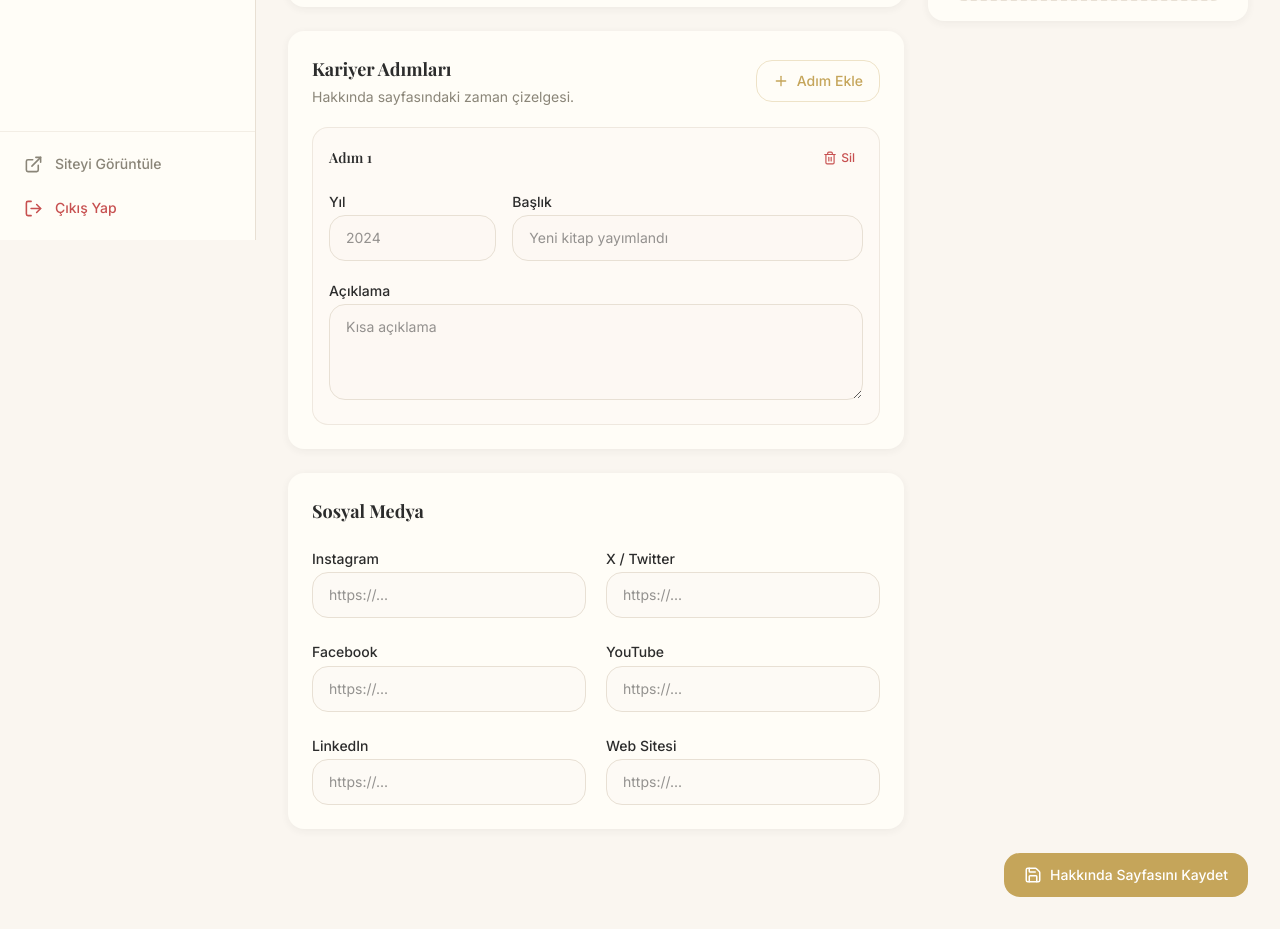
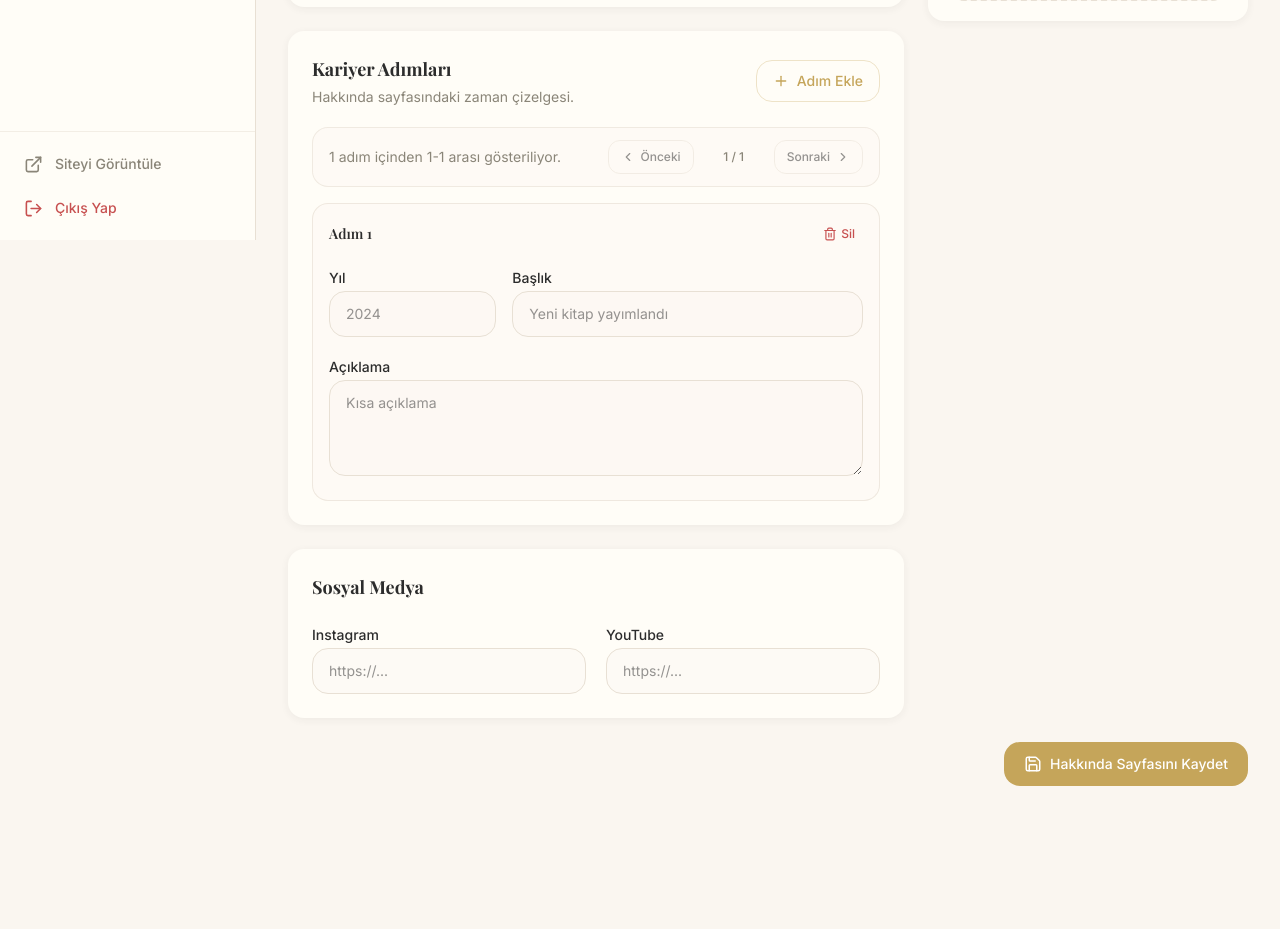
Before and after one commit to keremclp/RamazanTemelkuranWebsite, a Next.js app: page /admin/about in a window 1280 px wide. Shown: the part 560-1489 px from the top of the page. After the commit the page ends 1378 px from the top, so only its background shows below. Built offline with nearby package versions, Linux system fonts and the light colour scheme; no server answers; the database is empty; a web font is replaced by a local one.

Commit message:
color fix

```diff
--- a/src/app/(admin)/admin/about/actions.ts
+++ b/src/app/(admin)/admin/about/actions.ts
@@ -24,11 +24,7 @@ const initialError = (message: string): AboutFormState => ({ message });
 
 const socialKeys = [
   "instagram",
-  "twitter",
-  "facebook",
   "youtube",
-  "linkedin",
-  "website",
 ] as const;
 
 function getString(formData: FormData, key: string) {
--- a/src/app/(admin)/admin/settings/actions.ts
+++ b/src/app/(admin)/admin/settings/actions.ts
@@ -24,11 +24,7 @@ const initialError = (message: string): SiteSettingsFormState => ({ message });
 
 const socialKeys = [
   "instagram",
-  "twitter",
-  "facebook",
   "youtube",
-  "linkedin",
-  "website",
 ] as const;
 
 function getString(formData: FormData, key: string) {
--- a/src/app/(public)/about/page.tsx
+++ b/src/app/(public)/about/page.tsx
@@ -1,6 +1,6 @@
 import type { Metadata } from "next";
 import Image from "next/image";
-import { User, Mail } from "lucide-react";
+import { User } from "lucide-react";
 import { createClient } from "@/lib/supabase/server";
 import type { AboutContent } from "@/lib/types/database";
 
@@ -18,22 +18,6 @@ function InstagramIcon({ className }: { className?: string }) {
   );
 }
 
-function TwitterIcon({ className }: { className?: string }) {
-  return (
-    <svg className={className} viewBox="0 0 24 24" fill="currentColor">
-      <path d="M18.244 2.25h3.308l-7.227 8.26 8.502 11.24H16.17l-5.214-6.817L4.99 21.75H1.68l7.73-8.835L1.254 2.25H8.08l4.713 6.231zm-1.161 17.52h1.833L7.084 4.126H5.117z" />
-    </svg>
-  );
-}
-
-function FacebookIcon({ className }: { className?: string }) {
-  return (
-    <svg className={className} viewBox="0 0 24 24" fill="currentColor">
-      <path d="M24 12.073c0-6.627-5.373-12-12-12s-12 5.373-12 12c0 5.99 4.388 10.954 10.125 11.854v-8.385H7.078v-3.47h3.047V9.43c0-3.007 1.792-4.669 4.533-4.669 1.312 0 2.686.235 2.686.235v2.953H15.83c-1.491 0-1.956.925-1.956 1.874v2.25h3.328l-.532 3.47h-2.796v8.385C19.612 23.027 24 18.062 24 12.073z" />
-    </svg>
-  );
-}
-
 function YouTubeIcon({ className }: { className?: string }) {
   return (
     <svg className={className} viewBox="0 0 24 24" fill="currentColor">
@@ -42,20 +26,19 @@ function YouTubeIcon({ className }: { className?: string }) {
   );
 }
 
-const socialIconMap: Record<string, React.FC<{ className?: string }>> = {
+const socialPlatforms = ["instagram", "youtube"] as const;
+
+const socialIconMap: Record<
+  (typeof socialPlatforms)[number],
+  React.FC<{ className?: string }>
+> = {
   instagram: InstagramIcon,
-  twitter: TwitterIcon,
-  facebook: FacebookIcon,
   youtube: YouTubeIcon,
 };
 
-const socialLabels: Record<string, string> = {
+const socialLabels: Record<(typeof socialPlatforms)[number], string> = {
   instagram: "Instagram",
-  twitter: "X (Twitter)",
-  facebook: "Facebook",
   youtube: "YouTube",
-  linkedin: "LinkedIn",
-  website: "Web Sitesi",
 };
 
 export default async function AboutPage() {
@@ -67,6 +50,10 @@ export default async function AboutPage() {
     .single();
 
   const about = data as AboutContent | null;
+  const socialEntries = socialPlatforms.flatMap((platform) => {
+    const url = about?.social_links?.[platform];
+    return url ? [{ platform, url }] : [];
+  });
 
   return (
     <section className="section-padding">
@@ -162,15 +149,14 @@ export default async function AboutPage() {
         )}
 
         {/* Social Media Links */}
-        {about?.social_links && Object.keys(about.social_links).length > 0 && (
+        {socialEntries.length > 0 && (
           <div className="text-center">
             <h2 className="text-2xl md:text-3xl font-bold font-[family-name:var(--font-heading)] text-primary mb-8">
               Sosyal Medya
             </h2>
 
             <div className="flex flex-wrap justify-center gap-4">
-              {Object.entries(about.social_links).map(([platform, url]) => {
-                if (!url) return null;
+              {socialEntries.map(({ platform, url }) => {
                 const IconComponent = socialIconMap[platform];
 
                 return (
@@ -180,15 +166,11 @@ export default async function AboutPage() {
                     target="_blank"
                     rel="noopener noreferrer"
                     className="group flex items-center gap-3 px-6 py-3 bg-surface border border-border rounded-[var(--radius-lg)] shadow-[var(--shadow-card)] hover:shadow-[var(--shadow-card-hover)] hover:border-accent hover:-translate-y-0.5 transition-all duration-300"
-                    title={socialLabels[platform] || platform}
+                    title={socialLabels[platform]}
                   >
-                    {IconComponent ? (
-                      <IconComponent className="w-5 h-5 text-muted group-hover:text-accent transition-colors" />
-                    ) : (
-                      <Mail className="w-5 h-5 text-muted group-hover:text-accent transition-colors" />
-                    )}
+                    <IconComponent className="w-5 h-5 text-muted group-hover:text-accent transition-colors" />
                     <span className="text-sm font-medium text-primary group-hover:text-accent transition-colors">
-                      {socialLabels[platform] || platform}
+                      {socialLabels[platform]}
                     </span>
                   </a>
                 );
--- a/src/app/(public)/contact/page.tsx
+++ b/src/app/(public)/contact/page.tsx
@@ -12,22 +12,6 @@ function InstagramIcon({ className }: { className?: string }) {
   return (
     <svg className={className} viewBox="0 0 24 24" fill="currentColor">
       <path d="M12 2.163c3.204 0 3.584.012 4.85.07 3.252.148 4.771 1.691 4.919 4.919.058 1.265.069 1.645.069 4.849 0 3.205-.012 3.584-.069 4.849-.149 3.225-1.664 4.771-4.919 4.919-1.266.058-1.644.07-4.85.07-3.204 0-3.584-.012-4.849-.07-3.26-.149-4.771-1.699-4.919-4.92-.058-1.265-.07-1.644-.07-4.849 0-3.204.013-3.583.07-4.849.149-3.227 1.664-4.771 4.919-4.919 1.266-.057 1.645-.069 4.849-.069zM12 0C8.741 0 8.333.014 7.053.072 2.695.272.273 2.69.073 7.052.014 8.333 0 8.741 0 12c0 3.259.014 3.668.072 4.948.2 4.358 2.618 6.78 6.98 6.98C8.333 23.986 8.741 24 12 24c3.259 0 3.668-.014 4.948-.072 4.354-.2 6.782-2.618 6.979-6.98.059-1.28.073-1.689.073-4.948 0-3.259-.014-3.667-.072-4.947-.196-4.354-2.617-6.78-6.979-6.98C15.668.014 15.259 0 12 0zm0 5.838a6.162 6.162 0 100 12.324 6.162 6.162 0 000-12.324zM12 16a4 4 0 110-8 4 4 0 010 8zm6.406-11.845a1.44 1.44 0 100 2.881 1.44 1.44 0 000-2.881z" />
-    </svg>
-  );
-}
-
-function TwitterIcon({ className }: { className?: string }) {
-  return (
-    <svg className={className} viewBox="0 0 24 24" fill="currentColor">
-      <path d="M18.244 2.25h3.308l-7.227 8.26 8.502 11.24H16.17l-5.214-6.817L4.99 21.75H1.68l7.73-8.835L1.254 2.25H8.08l4.713 6.231zm-1.161 17.52h1.833L7.084 4.126H5.117z" />
-    </svg>
-  );
-}
-
-function FacebookIcon({ className }: { className?: string }) {
-  return (
-    <svg className={className} viewBox="0 0 24 24" fill="currentColor">
-      <path d="M24 12.073c0-6.627-5.373-12-12-12s-12 5.373-12 12c0 5.99 4.388 10.954 10.125 11.854v-8.385H7.078v-3.47h3.047V9.43c0-3.007 1.792-4.669 4.533-4.669 1.312 0 2.686.235 2.686.235v2.953H15.83c-1.491 0-1.956.925-1.956 1.874v2.25h3.328l-.532 3.47h-2.796v8.385C19.612 23.027 24 18.062 24 12.073z" />
     </svg>
   );
 }
@@ -96,7 +80,7 @@ export default function ContactPage() {
                   </div>
                   <div>
                     <p className="text-sm font-medium text-primary">Konum</p>
-                    <p className="text-sm text-muted">İstanbul, Türkiye</p>
+                    <p className="text-sm text-muted">Şırnak, Türkiye</p>
                   </div>
                 </div>
               </div>
@@ -111,8 +95,6 @@ export default function ContactPage() {
               <div className="grid grid-cols-2 gap-3">
                 {[
                   { icon: InstagramIcon, label: "Instagram", href: "#" },
-                  { icon: TwitterIcon, label: "X (Twitter)", href: "#" },
-                  { icon: FacebookIcon, label: "Facebook", href: "#" },
                   { icon: YouTubeIcon, label: "YouTube", href: "#" },
                 ].map(({ icon: Icon, label, href }) => (
                   <a
--- a/src/components/admin/AboutForm.tsx
+++ b/src/components/admin/AboutForm.tsx
@@ -1,7 +1,14 @@
 "use client";
 
 import { useActionState, useState } from "react";
-import { AlertCircle, Plus, Save, Trash2 } from "lucide-react";
+import {
+  AlertCircle,
+  ChevronLeft,
+  ChevronRight,
+  Plus,
+  Save,
+  Trash2,
+} from "lucide-react";
 import ImageUploader from "@/components/admin/ImageUploader";
 import type { AboutContent, Milestone, SocialLinks } from "@/lib/types/database";
 import type { AboutFormState } from "@/app/(admin)/admin/about/actions";
@@ -19,13 +26,11 @@ const initialState: AboutFormState = { message: "" };
 const inputClassName =
   "w-full rounded-xl border border-border bg-secondary/40 px-4 py-3 text-sm text-primary outline-none transition focus:border-accent focus:ring-2 focus:ring-accent/20";
 
+const milestonesPerPage = 3;
+
 const socialFields: { key: keyof SocialLinks; label: string }[] = [
   { key: "instagram", label: "Instagram" },
-  { key: "twitter", label: "X / Twitter" },
-  { key: "facebook", label: "Facebook" },
   { key: "youtube", label: "YouTube" },
-  { key: "linkedin", label: "LinkedIn" },
-  { key: "website", label: "Web Sitesi" },
 ];
 
 const emptyMilestone: Milestone = {
@@ -44,6 +49,25 @@ export default function AboutForm({ action, about }: AboutFormProps) {
       ? about.milestones
       : [{ ...emptyMilestone }]
   );
+  const [milestonePage, setMilestonePage] = useState(0);
+
+  const totalMilestonePages = Math.max(
+    1,
+    Math.ceil(milestones.length / milestonesPerPage)
+  );
+  const currentMilestonePage = Math.min(
+    milestonePage,
+    totalMilestonePages - 1
+  );
+  const milestonePageStart = currentMilestonePage * milestonesPerPage;
+  const visibleMilestones = milestones
+    .map((milestone, index) => ({ milestone, index }))
+    .slice(milestonePageStart, milestonePageStart + milestonesPerPage);
+  const firstVisibleMilestone = milestonePageStart + 1;
+  const lastVisibleMilestone = Math.min(
+    milestones.length,
+    milestonePageStart + milestonesPerPage
+  );
 
   function updateMilestone(
     index: number,
@@ -58,10 +82,16 @@ export default function AboutForm({ action, about }: AboutFormProps) {
   }
 
   function addMilestone() {
+    const nextLength = milestones.length + 1;
     setMilestones((current) => [...current, { ...emptyMilestone }]);
+    setMilestonePage(Math.ceil(nextLength / milestonesPerPage) - 1);
   }
 
   function removeMilestone(index: number) {
+    if (visibleMilestones.length === 1 && currentMilestonePage > 0) {
+      setMilestonePage(currentMilestonePage - 1);
+    }
+
     setMilestones((current) =>
       current.length === 1
         ? [{ ...emptyMilestone }]
@@ -136,8 +166,41 @@ export default function AboutForm({ action, about }: AboutFormProps) {
               value={JSON.stringify(milestones)}
             />
 
+            <div className="mb-4 flex flex-col gap-3 rounded-2xl border border-border/60 bg-secondary/30 px-4 py-3 sm:flex-row sm:items-center sm:justify-between">
+              <p className="text-sm text-muted">
+                {milestones.length} adım içinden {firstVisibleMilestone}-
+                {lastVisibleMilestone} arası gösteriliyor.
+              </p>
+
+              <div className="flex items-center gap-3">
+                <button
+                  type="button"
+                  onClick={() => setMilestonePage(currentMilestonePage - 1)}
+                  disabled={pending || currentMilestonePage === 0}
+                  className="inline-flex items-center gap-1.5 rounded-lg border border-border px-3 py-2 text-xs font-medium text-primary transition hover:border-accent hover:text-accent disabled:cursor-not-allowed disabled:opacity-50"
+                >
+                  <ChevronLeft size={14} />
+                  Önceki
+                </button>
+                <span className="min-w-14 text-center text-xs font-medium text-muted">
+                  {currentMilestonePage + 1} / {totalMilestonePages}
+                </span>
+                <button
+                  type="button"
+                  onClick={() => setMilestonePage(currentMilestonePage + 1)}
+                  disabled={
+                    pending || currentMilestonePage >= totalMilestonePages - 1
+                  }
+                  className="inline-flex items-center gap-1.5 rounded-lg border border-border px-3 py-2 text-xs font-medium text-primary transition hover:border-accent hover:text-accent disabled:cursor-not-allowed disabled:opacity-50"
+                >
+                  Sonraki
+                  <ChevronRight size={14} />
+                </button>
+              </div>
+            </div>
+
             <div className="space-y-4">
-              {milestones.map((milestone, index) => (
+              {visibleMilestones.map(({ milestone, index }) => (
                 <div
                   key={index}
                   className="rounded-2xl border border-border/70 bg-secondary/30 p-4"
--- a/src/components/admin/SettingsForm.tsx
+++ b/src/components/admin/SettingsForm.tsx
@@ -20,11 +20,7 @@ const inputClassName =
 
 const socialFields: { key: keyof SocialLinks; label: string }[] = [
   { key: "instagram", label: "Instagram" },
-  { key: "twitter", label: "X / Twitter" },
-  { key: "facebook", label: "Facebook" },
   { key: "youtube", label: "YouTube" },
-  { key: "linkedin", label: "LinkedIn" },
-  { key: "website", label: "Web Sitesi" },
 ];
 
 export default function SettingsForm({
--- a/src/components/public/Footer.tsx
+++ b/src/components/public/Footer.tsx
@@ -12,45 +12,30 @@ const InstagramIcon = () => (
   </svg>
 );
 
-const TwitterIcon = () => (
-  <svg width="18" height="18" viewBox="0 0 24 24" fill="currentColor">
-    <path d="M18.244 2.25h3.308l-7.227 8.26 8.502 11.24H16.17l-5.214-6.817L4.99 21.75H1.68l7.73-8.835L1.254 2.25H8.08l4.713 6.231zm-1.161 17.52h1.833L7.084 4.126H5.117z" />
-  </svg>
-);
-
-const FacebookIcon = () => (
-  <svg width="18" height="18" viewBox="0 0 24 24" fill="currentColor">
-    <path d="M24 12.073c0-6.627-5.373-12-12-12s-12 5.373-12 12c0 5.99 4.388 10.954 10.125 11.854v-8.385H7.078v-3.47h3.047V9.43c0-3.007 1.792-4.669 4.533-4.669 1.312 0 2.686.235 2.686.235v2.953H15.83c-1.491 0-1.956.925-1.956 1.874v2.25h3.328l-.532 3.47h-2.796v8.385C19.612 23.027 24 18.062 24 12.073z" />
-  </svg>
-);
-
 const YoutubeIcon = () => (
   <svg width="18" height="18" viewBox="0 0 24 24" fill="currentColor">
     <path d="M23.498 6.186a3.016 3.016 0 0 0-2.122-2.136C19.505 3.545 12 3.545 12 3.545s-7.505 0-9.377.505A3.017 3.017 0 0 0 .502 6.186C0 8.07 0 12 0 12s0 3.93.502 5.814a3.016 3.016 0 0 0 2.122 2.136c1.871.505 9.376.505 9.376.505s7.505 0 9.377-.505a3.015 3.015 0 0 0 2.122-2.136C24 15.93 24 12 24 12s0-3.93-.502-5.814zM9.545 15.568V8.432L15.818 12l-6.273 3.568z" />
   </svg>
 );
 
-const socialIconMap: Record<string, React.ReactNode> = {
+const socialPlatforms = ["instagram", "youtube"] as const;
+
+const socialIconMap: Record<(typeof socialPlatforms)[number], React.ReactNode> = {
   instagram: <InstagramIcon />,
-  twitter: <TwitterIcon />,
-  facebook: <FacebookIcon />,
   youtube: <YoutubeIcon />,
 };
 
-const socialLabels: Record<string, string> = {
+const socialLabels: Record<(typeof socialPlatforms)[number], string> = {
   instagram: "Instagram",
-  twitter: "X / Twitter",
-  facebook: "Facebook",
   youtube: "YouTube",
-  linkedin: "LinkedIn",
-  website: "Web Sitesi",
 };
 
 export default function Footer({ settings }: { settings: SiteSettings }) {
   const currentYear = new Date().getFullYear();
-  const socialEntries = Object.entries(settings.social_links).filter(
-    ([, url]) => Boolean(url)
-  );
+  const socialEntries = socialPlatforms.flatMap((platform) => {
+    const url = settings.social_links[platform];
+    return url ? [{ platform, url }] : [];
+  });
 
   return (
     <footer className="bg-primary text-white/80">
@@ -67,12 +52,12 @@ export default function Footer({ settings }: { settings: SiteSettings }) {
             </p>
             {socialEntries.length > 0 && (
               <div className="flex items-center gap-3 pt-2">
-                {socialEntries.map(([platform, url]) => (
+                {socialEntries.map(({ platform, url }) => (
                   <SocialLink
                     key={platform}
                     href={url}
-                    icon={socialIconMap[platform] ?? <ArrowUpRight size={18} />}
-                    label={socialLabels[platform] ?? platform}
+                    icon={socialIconMap[platform]}
+                    label={socialLabels[platform]}
                   />
                 ))}
               </div>
--- a/src/lib/types/database.ts
+++ b/src/lib/types/database.ts
@@ -69,11 +69,7 @@ export interface Milestone {
 
 export interface SocialLinks {
   instagram?: string;
-  twitter?: string;
-  facebook?: string;
   youtube?: string;
-  linkedin?: string;
-  website?: string;
 }
 
 export interface ContactMessage {
```
Also changed, not shown: 1 other file (tests, documents, lock files or other folders).
